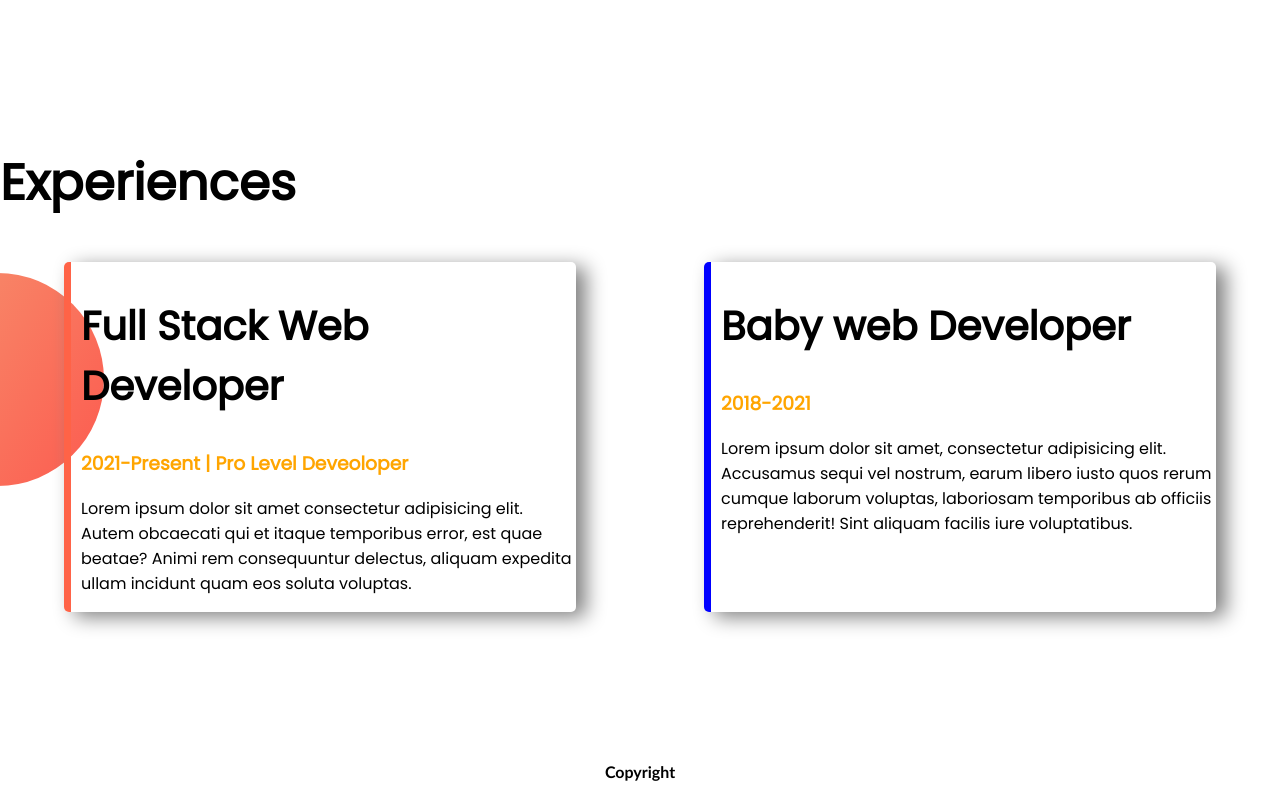
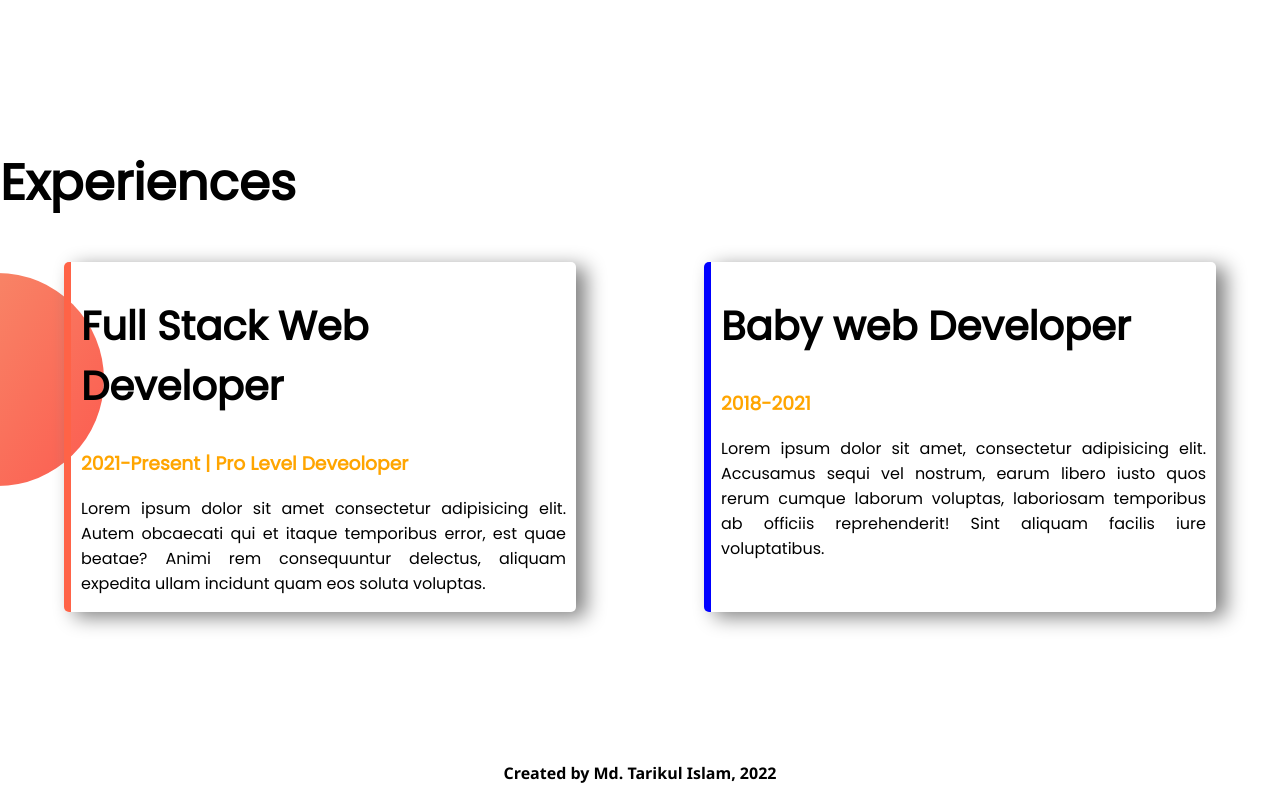
Before and after one commit to Md-TarikulIslam/portfolio, a plain HTML site: page index.html in a window 1280 px wide. Shown: the part 1362-2162 px from the top of the page. Drawn offline with Linux system fonts and the light colour scheme.

Commit message:
ethird-page

```diff
--- a/index.html
+++ b/index.html
@@ -16,7 +16,7 @@
     <h1>Welcome To</h1>
     <h1><span class="name-color">Tarikul Islam's</span> World!</h1>
     <h3>Building Climber and Train Stopper</h3>
-    <p>Lorem ipsum dolor sit amet consectetur adipisicing elit.<br> Cumque voluptas officiis dolores numquam, porro <br> minima voluptates eligendi debitis quia iusto inventore<br> deserunt quibusdam sequi rerum ad in quis. Deserunt, magni?</p>
+    <p>Lorem ipsum dolor sit amet consectetur adipisicing elit. Cumque voluptas officiis dolores numquam, porro minima voluptates eligendi debitis quia iusto inventore deserunt quibusdam sequi rerum ad in quis. Deserunt, magni?</p>
     <a class="link-button" target="_blank" href="https://www.linkedin.com/in/md-tarikul-islam-3a0b41217/">Hire Me</a>
     </div>
     <div class="half-width">
@@ -54,6 +54,6 @@
     </section>
 </body>
 <footer>
-    <p>Copyright</p>
+    <p>Created by Md. Tarikul Islam, 2022</p>
 </footer>
 </html>
--- a/style.css
+++ b/style.css
@@ -46,6 +46,7 @@ padding: 5%;
     margin-right: 5%;
     padding-left: 10px;
     border-radius: 5px;
+    padding-right: 10px;
 }
 h2{
     font-size: 40px;
@@ -66,5 +67,8 @@ h2{
  footer p{
     text-align: center;
     font-weight: 700;
-    font-family: 'Gill Sans', 'Gill Sans MT', Calibri, 'Trebuchet MS', sans-serif;
+    font-family:'Segoe UI', Tahoma, Geneva, Verdana, sans-serif, sans-serif;
  }
+ p{
+    text-align: justify;
+ }
```
